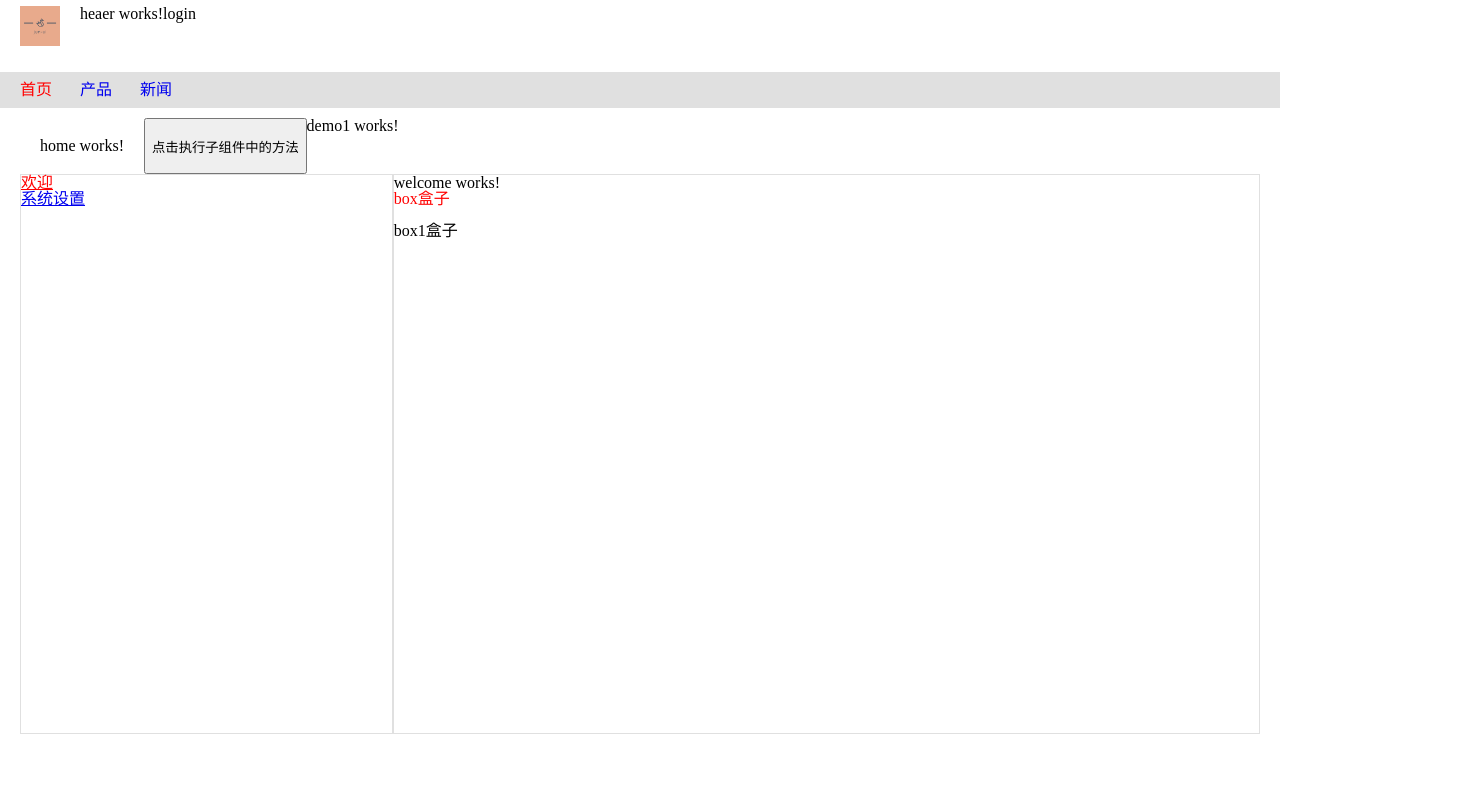
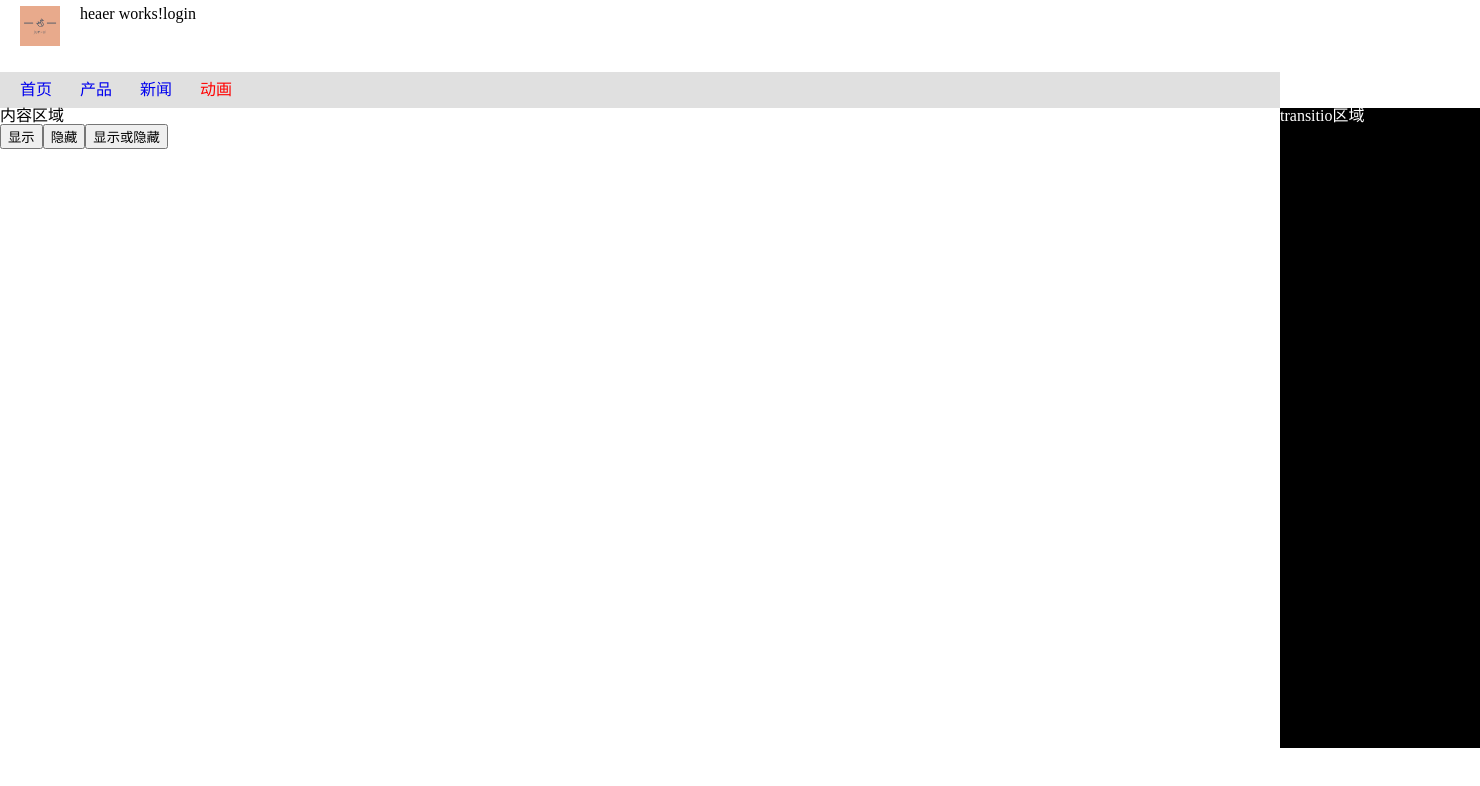
Before and after one commit to Promise-Devotion/hm-angular, an Angular app: page /animation in a window 1280 px wide. Before the commit this address led to /home/welcome. Shown: the top 786 px of the page, 1480 px wide, since content can reach past the window. Built offline with nearby package versions, Linux system fonts and the light colour scheme.

Commit message:
学习使用viewChild

```diff
--- a/src/app/app-routing.module.ts
+++ b/src/app/app-routing.module.ts
@@ -7,6 +7,7 @@ import { NewsComponent } from './pages/news/news.component';
 import { NewsdetailComponent } from './pages/newsdetail/newsdetail.component';
 import { WelcomeComponent } from './pages/home/welcome/welcome.component';
 import { SettingComponent } from './pages/home/setting/setting.component';
+import { AnimationComponent } from './pages/animation/animation.component';
 
 const routes: Routes = [
   {
@@ -47,6 +48,10 @@ const routes: Routes = [
     component: NewsdetailComponent,
   },
   {
+    path: 'animation',
+    component: AnimationComponent,
+  },
+  {
     path: '**',
     redirectTo: 'home',
   },
--- a/src/app/app.component.html
+++ b/src/app/app.component.html
@@ -3,6 +3,5 @@
   <app-navigation></app-navigation>
   <!-- <app-home></app-home> -->
 
+  <router-outlet></router-outlet>
 </div>
-
-<router-outlet></router-outlet>
--- a/src/app/app.component.scss
+++ b/src/app/app.component.scss
@@ -1,29 +1,6 @@
 .content {
   display: flex;
   flex-direction: column;
+  height: 100vh;
   // align-items: center;
 }
-
-a,
-a:visited,
-a:hover {
-  color: #1976d2;
-  text-decoration: none;
-}
-
-
-/* Responsive Styles */
-@media screen and (max-width: 767px) {
-
-  svg#rocket-smoke {
-    right: 120px;
-    transform: rotate(-5deg);
-  }
-}
-
-@media screen and (max-width: 575px) {
-  svg#rocket-smoke {
-    display: none;
-    visibility: hidden;
-  }
-}
--- a/src/app/app.module.ts
+++ b/src/app/app.module.ts
@@ -14,6 +14,8 @@ import { NewsdetailComponent } from './pages/newsdetail/newsdetail.component';
 import { WelcomeComponent } from './pages/home/welcome/welcome.component';
 import { SettingComponent } from './pages/home/setting/setting.component';
 import { Demo1Component } from './components/demo1/demo1.component';
+import { AnimationComponent } from './pages/animation/animation.component';
+import { TransitionComponent } from './components/transition/transition.component';
 
 @NgModule({
   declarations: [
@@ -29,6 +31,8 @@ import { Demo1Component } from './components/demo1/demo1.component';
     WelcomeComponent,
     SettingComponent,
     Demo1Component,
+    AnimationComponent,
+    TransitionComponent,
   ],
   imports: [BrowserModule, AppRoutingModule],
   providers: [],
--- a/src/app/components/navigation/navigation.component.html
+++ b/src/app/components/navigation/navigation.component.html
@@ -2,4 +2,5 @@
   <a routerLink="/home" routerLinkActive="active">首页</a>
   <a routerLink="/product" routerLinkActive="active">产品</a>
   <a routerLink="/news" routerLinkActive="active">新闻</a>
+  <a routerLink="/animation" routerLinkActive="active">动画</a>
 </div>
--- /dev/null
+++ b/src/app/components/transition/transition.component.html
@@ -0,0 +1,3 @@
+<div class="transition-contain">
+  <p>transition works!</p>
+</div>
--- /dev/null
+++ b/src/app/components/transition/transition.component.scss
@@ -0,0 +1,11 @@
+.transition-contain {
+  position: absolute;
+  height: 100%;
+  width: 200px;
+  top: 0;
+  right: 0;
+  background-color: black;
+  color: #fff;
+  transform: translate(100%, 0);
+  transition: all 2s;
+}
--- /dev/null
+++ b/src/app/components/transition/transition.component.ts
@@ -0,0 +1,15 @@
+import { Component, OnInit } from '@angular/core';
+
+@Component({
+  selector: 'app-transition',
+  templateUrl: './transition.component.html',
+  styleUrls: ['./transition.component.scss']
+})
+export class TransitionComponent implements OnInit {
+
+  constructor() { }
+
+  ngOnInit(): void {
+  }
+
+}
--- /dev/null
+++ b/src/app/pages/animation/animation.component.html
@@ -0,0 +1,14 @@
+<div class="animation-contain">
+  <div class="text">
+    <p>内容区域</p>
+    <div>
+      <button (click)="showaside()">显示</button>
+      <button (click)="hideaside()">隐藏</button>
+      <button (click)="showtoggle()">显示或隐藏</button>
+    </div>
+  </div>
+  <div #aside class="aside hide">
+    transitio区域
+  </div>
+  <!-- <app-transition #aside></app-transition> -->
+</div>
--- /dev/null
+++ b/src/app/pages/animation/animation.component.scss
@@ -0,0 +1,29 @@
+.animation-contain {
+  height: 80vh;
+  position: relative;
+
+  .text {
+    position: absolute;
+    left: 0;
+  }
+
+  .aside {
+    position: absolute;
+    height: 100%;
+    width: 200px;
+    top: 0;
+    right: 0;
+    background-color: black;
+    color: #fff;
+    transform: translate(100%, 0px);
+    transition: all 2s;
+  }
+
+  .show {
+    transform: translate(0, 0);
+  }
+
+  .hide {
+    transform: translate(100%, 0);
+  }
+}
--- /dev/null
+++ b/src/app/pages/animation/animation.component.ts
@@ -0,0 +1,41 @@
+import { Component, ElementRef, OnInit, ViewChild } from '@angular/core';
+
+@Component({
+  selector: 'app-animation',
+  templateUrl: './animation.component.html',
+  styleUrls: ['./animation.component.scss'],
+})
+export class AnimationComponent implements OnInit {
+  @ViewChild('aside') aside: any;
+  constructor() {}
+
+  ngAfterViewInit() {
+    let aside = this.aside.nativeElement;
+    console.log(aside);
+  }
+  ngOnInit(): void {}
+  hideaside() {
+    let aside: any = this.aside.nativeElement;
+    aside.style.transform = 'translate(100%, 0)';
+  }
+  showaside() {
+    // this.aside
+    let aside: any = this.aside.nativeElement;
+    aside.style.transform = 'translate(0, 0)';
+  }
+  showtoggle() {
+    let aside: any = this.aside.nativeElement;
+    let nameArrr = aside.className.split(' ');
+
+    if (nameArrr.indexOf('show') > -1) {
+      aside.setAttribute('class', 'aside hide');
+    } else {
+      aside.setAttribute('class', 'aside show');
+    }
+    // if (aside.style.transform == 'translate(0px, 0px)') {
+    //   aside.style.transform = 'translate(100%, 0px)';
+    // } else {
+    //   aside.style.transform = 'translate(0px, 0px)';
+    // }
+  }
+}
--- a/src/styles.scss
+++ b/src/styles.scss
@@ -109,6 +109,8 @@ section {
 }
 
 body {
+  width: 100%;
+  overflow-x: hidden;
   line-height: 1;
 }
 
```
Also changed, not shown: 2 other files (tests, documents, lock files or other folders).
